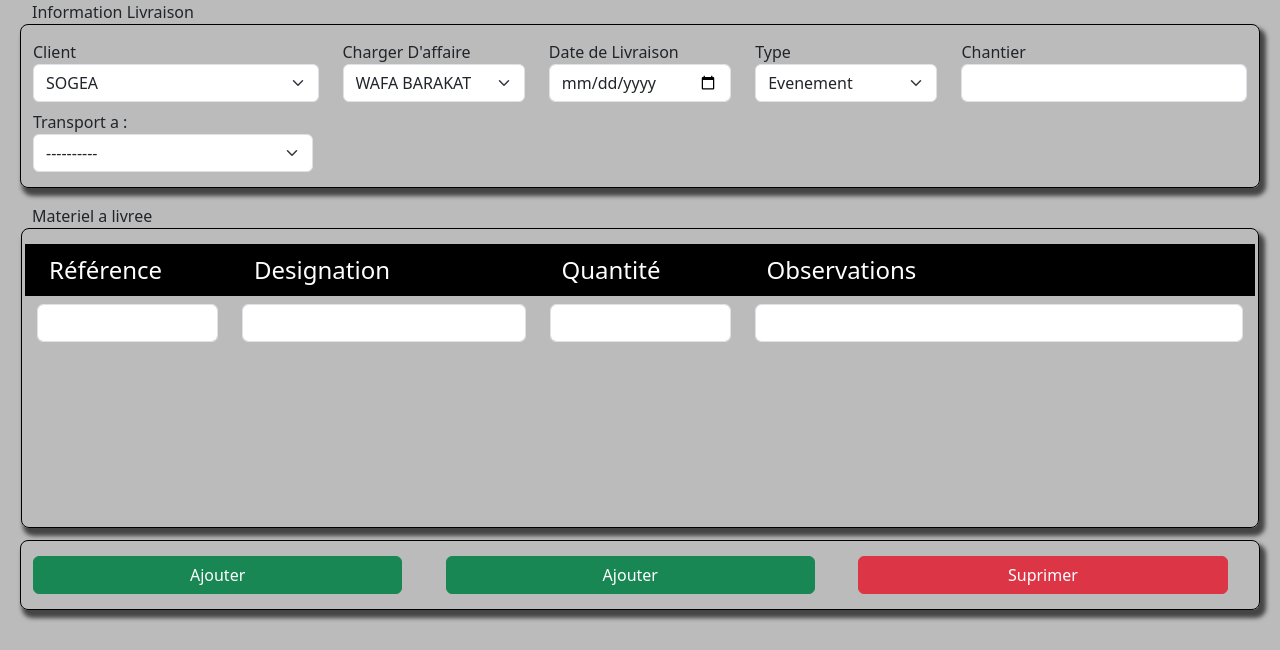
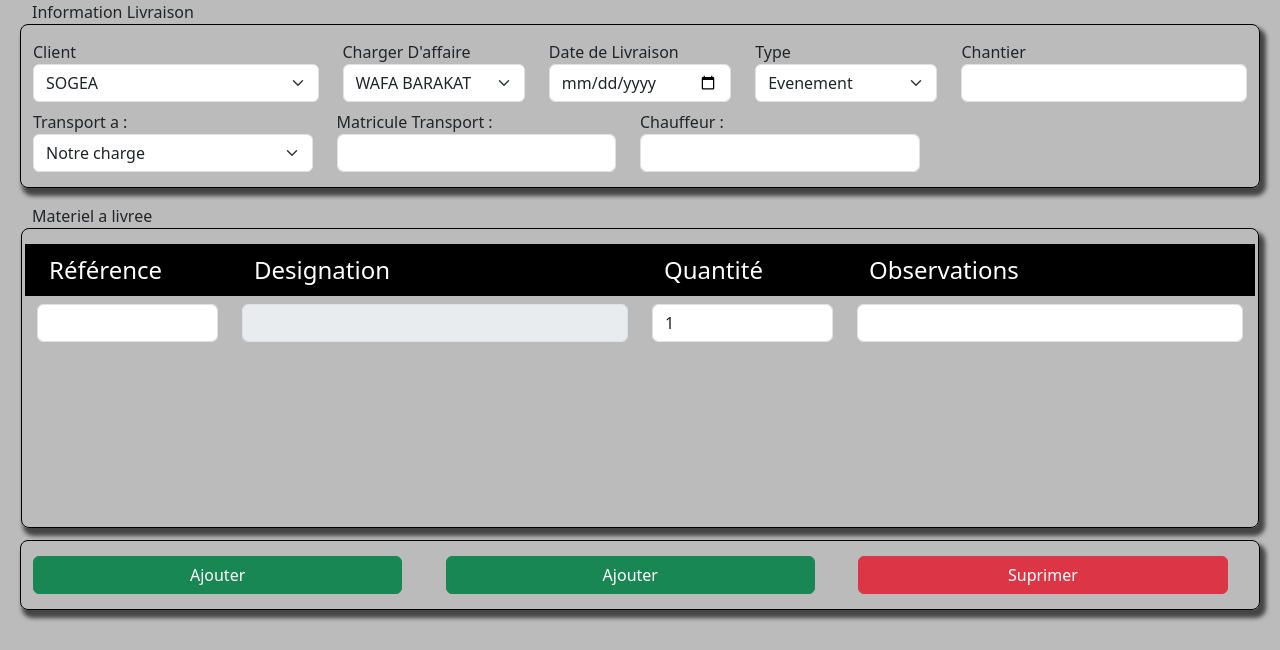
Before and after one commit to moronto/moronto, a Django app: page /newlivraison/ in a window 1280 px wide. Shown: the part 92-742 px from the top of the page. Run offline with Django 5.2, Linux system fonts and the light colour scheme; data comes from the database, SQL or seed files in the repository; both versions use the stored data as it was after the commit; some libraries are stand-ins or nearby versions.

Commit message:
add prompte add details ref

```diff
--- a/inventaire/static/js/scriptes.js
+++ b/inventaire/static/js/scriptes.js
@@ -11,6 +11,8 @@ function addLigne(idName){
     let d=document.querySelector(idName);
     let mydiv=d.lastElementChild;
     let g=mydiv.cloneNode(true);
+    g.querySelectorAll('input').forEach(input => {
+        input.value = '';})
     d.appendChild(g)
 }
 
@@ -140,11 +142,13 @@ $(document).ready(function(){
             data: {'valSearch':valSearch},
             success: function(response) {
                 const designation=$('#designation');
-
-                // designation.value=response.data
-                console.log(response.data.designation)
-                designation.val(response.data.designation)
-
+                const alertAddRef=document.querySelector('.alertAddRef');
+                if(response.data.designation===""){
+                    alertAddRef.style.display='block';
+                }
+                else{
+                    designation.val(response.data.designation)
+                }
             },
 
 
@@ -163,11 +167,13 @@ $(document).ready(function(){
 function selectTrans() {
     const typetrans = document.querySelector('#typeTrans');
     const trans = document.querySelectorAll('.trans');
-    const display = typetrans.selectedIndex === 1 ? 'block' : 'none';
+    const display = typetrans.selectedIndex === 0 ? 'block' : 'none';
     trans.forEach(element => element.style.display = display);
 }
 
-
-//fetch les donnees
+$('#no').on('click',function(){
+  const div=document.querySelector("#alertAddRef")
+  div.style.display='none'
+})
 
 //End newlivraison
--- a/livraisons/templates/livraisons/newLivraison.html
+++ b/livraisons/templates/livraisons/newLivraison.html
@@ -2,6 +2,13 @@
 
 {%  extends  'base.html'%}
 {% block content %}
+<div  id="alertAddRef" class="alertAddRef" style="display: none;">
+    <p>Le reference saise n'existe pas. Voulez vous L'ajouter<p>
+     <a id="yes" class="btn btn-success" href="{% url 'addstock'%}">Oui</a>
+     <a id="no" class="btn btn-danger">No</a>
+
+
+</div>
 <form method="post">
     {% csrf_token %}
 <label for="info">Information Livraison</label>
@@ -24,7 +31,7 @@
     </div>
     <div class="col-md-2">
         <label for="dateLivraison">Date de Livraison</label>
-        <input type="date" name="dateLivraison" class="form-control">
+        <input type="date" name="dateLivraison" class="form-control" required>
     </div>
     <div class="col-md-2">
         <label for="typeLivraison">Type</label>
@@ -36,24 +43,23 @@
     </div>
     <div class="col-md-3">
         <label for="chantier">Chantier</label>
-        <input type="text" name="chantier" class="form-control">
+        <input type="text" name="chantier" class="form-control" required>
     </div>
     <div id="trans" class="row mt-2">
         <div class="col-md-3">
             <label for="typeTrans" >Transport a :</label>
         <select id="typeTrans" name="typeTrans" class="form-select" onchange="selectTrans()">
-            <option value="notre" selected>---------- </option>
-            <option value="notre">Notre charge</option>
-            <option value="client">La charge de client</option>
+            <option value="notre" selected>Notre charge</option>
+            <option value="client" >La charge de client </option>
         </select>
         </div>
         <div class="col-md-3">
-            <label for="matTrans" class="trans" style="display: none;">Matricule Transport :</label>
-            <input type="text" id="matTrans" name="matTrans" class="form-control trans"  style="display: none;" >
+            <label for="matTrans" class="trans" >Matricule Transport :</label>
+            <input type="text" id="matTrans" name="matTrans" class="form-control trans"   >
         </div>
         <div class="col-md-3">
-            <label for="condTrans" class="trans" style="display: none;">Chauffeur :</label>
-            <input type="text" id="condTrans" name="condTrans" class="form-control trans" style="display: none;" >
+            <label for="condTrans" class="trans" >Chauffeur :</label>
+            <input type="text" id="condTrans" name="condTrans" class="form-control trans"  >
         </div>
 
     </div>
@@ -66,18 +72,18 @@
     <div >
         <div class="row bg-black pt-2 pb-2 text-white  mb-2">
             <div class="col-md-2 ps-4 fs-4">Référence</div>
-            <div class="col-md-3 ps-4 fs-4">Designation</div>
+            <div class="col-md-4 ps-4 fs-4">Designation</div>
             <div class="col-md-2 ps-4 fs-4">Quantité</div>
-            <div class="col-md-5 ps-4 fs-4">Observations</div>
+            <div class="col-md-4 ps-4 fs-4">Observations</div>
         </div>
     </div>
         <!-- zonne body -->
     <div id="body">
         <div class="row   mb-1">
-                <div class="col-md-2"><input name="refMateriel" id="refMateriel" type="text" class="form-control"></div>
-                <div class="col-md-3"><input name="designation" id="designation" type="text" class="form-control"></div>
-                <div class="col-md-2"><input name="qte" type="number" class="form-control"></div>
-                <div class="col-md-5"><input name="observations" type="text" class="form-control"></div>
+                <div class="col-md-2"><input required name="refMateriel" id="refMateriel" type="text" class="form-control"></div>
+                <div class="col-md-4"><input disabled name="designation" id="designation" type="text" class="form-control"></div>
+                <div class="col-md-2"><input value=1 name="qte" type="number" class="form-control"></div>
+                <div class="col-md-4"><input name="observations" type="text" class="form-control"></div>
         </div>
     </div>
 
--- a/livraisons/urls.py
+++ b/livraisons/urls.py
@@ -6,4 +6,5 @@ urlpatterns = [
     path('newlivraison/',newLivraison,name='newLivraison'),
     path('designation/',designation,name='designation'),
 
+
 ]
--- a/livraisons/views.py
+++ b/livraisons/views.py
@@ -1,9 +1,10 @@
-from django.shortcuts import render
+from django.shortcuts import render,redirect
 from .models import *
 from inventaire.models import *
 from datetime import timezone,datetime
 from django.contrib import messages
 from django.http import JsonResponse
+from django.urls import reverse
 
 def newLivraison(request):
     if request.method=='POST':
@@ -59,9 +60,12 @@ def newLivraison(request):
 def designation(request):
     ref=request.GET.get('valSearch')
     data=Stock.objects.filter(refMateriel=ref).values('designation')
+    print(len(data))
     if len(data)==0:
-        d={'data':""}
+        d={'designation':""}
+        print(d)
     else:
         d=data[0]
+        print("ha mad prantir ",d)
 
     return JsonResponse({'data':d})
```
Also changed, not shown: inventaire/static/css/style.css (+28 -0 lines), db.sqlite3.
